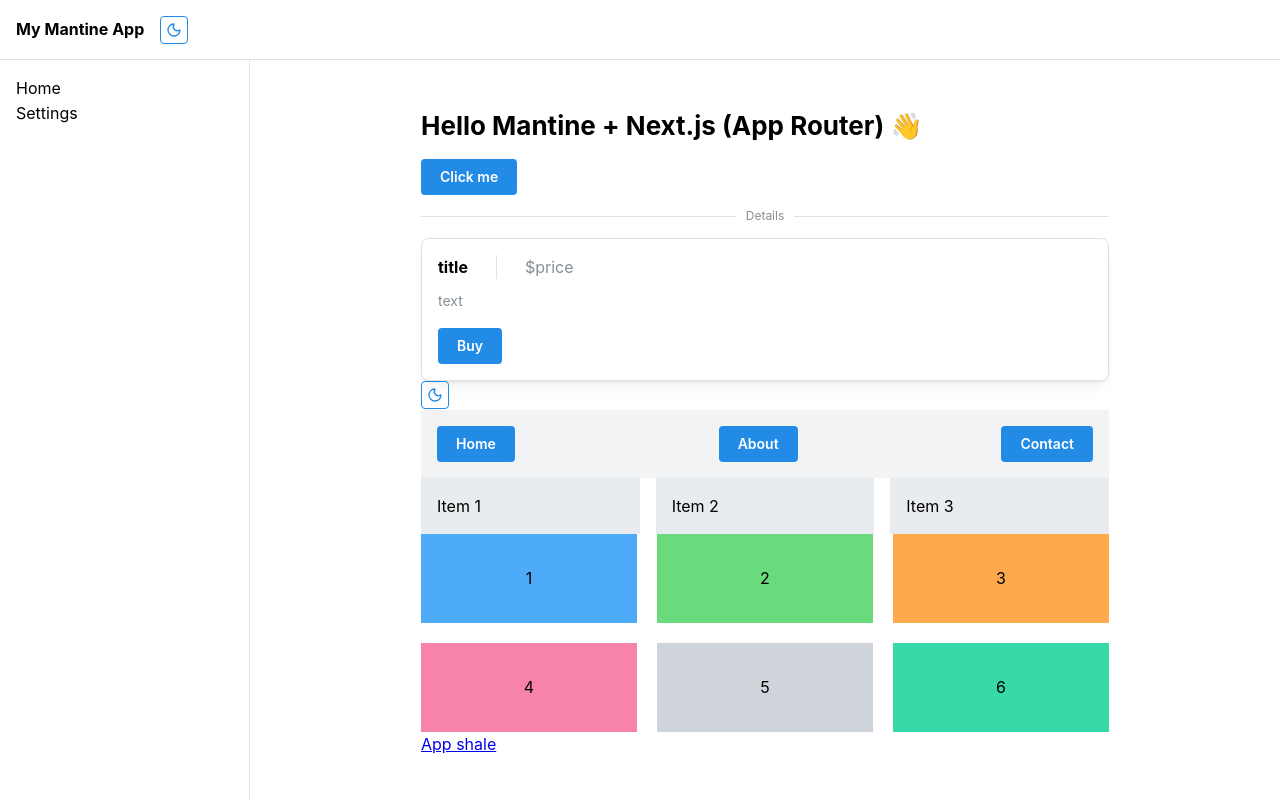
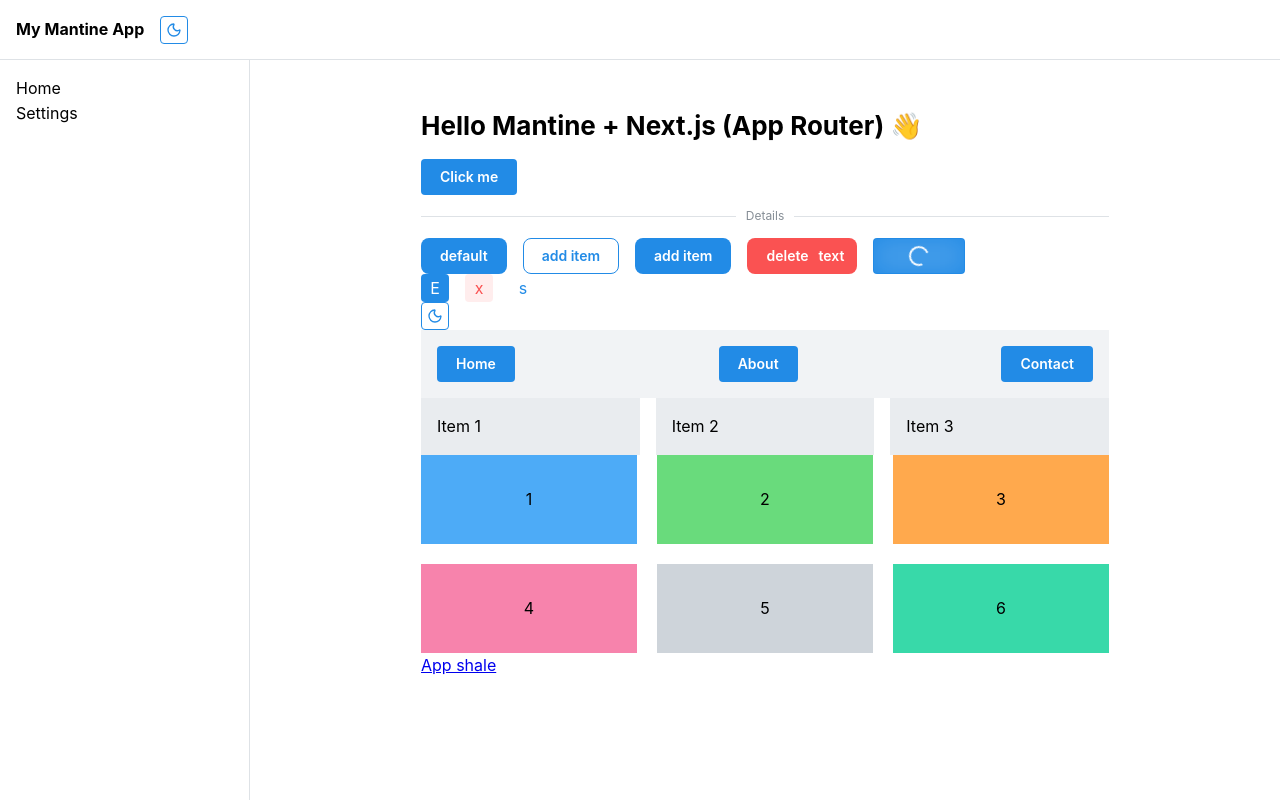
Before and after one commit to bonsii2/mantine-project, a Next.js app: page / in a window 1280 px wide. Built offline with nearby package versions, Linux system fonts and the light colour scheme.

Commit message:
i learn action icon concept

```diff
--- a/src/app/page.tsx
+++ b/src/app/page.tsx
@@ -1,8 +1,12 @@
 "use client";
 import Link from "next/link";
-import { Button, Title, Container, Paper, Group,Text, Divider } from "@mantine/core";
+import { Button, Title, Container, Paper, Group,Text,  Divider } from "@mantine/core";
 import  ThemeToggle  from "@/app/components/ThemeToggle";
 import Demo from "./components/Demo";
+import { Icon } from "lucide-react";
+import { ActionIcon,  } from "@mantine/core";
+
+
 
 export default function HomePage() {
   return (
@@ -13,21 +17,40 @@ export default function HomePage() {
       </Button>
       <Divider label="Details" labelPosition="center" my="sm" />
 
-      <Paper withBorder radius="md" p="md" shadow="sm" component="article">
-        <Group align="center">
-          <Text fw={700}>title</Text>
-          <Divider orientation="vertical" mx="sm" aria-orientation="vertical"/>
-          <Text c="dimmed">$price</Text>
-        </Group>
+      <Group>
+        <Button color="blue" radius="md">
+          default
+        </Button>
+        <Button color="blue" variant="outline" radius="md">
+          add item
+        </Button>
+        <Button color="red" variant="teal" radius="md">
+          add item
+        </Button>
+        <Button
+          color="red"
+          radius="md"
+          rightSection={"text"}
+          onClick={() => alert("how are you bonsa")}
+        >
+          delete
+        </Button>
 
-        <Text size="sm" color="dimmed" mt="sm">
-          text
-        </Text>
+        <Button loading>savin..g</Button>
+      </Group>
+      <Group>
+        <ActionIcon color="blue" variant="filled" aria-label="Edit">
+         E
+        </ActionIcon>
 
-        <Group mt="md">
-          <Button size="sm">Buy</Button>
-        </Group>
-      </Paper>
+        <ActionIcon color="red" variant="light" aria-label="Delete">
+          x
+        </ActionIcon>
+
+        <ActionIcon variant="subtle" aria-label="Settings">
+          s
+        </ActionIcon>
+      </Group>
 
       <ThemeToggle />
       <Demo />
```
